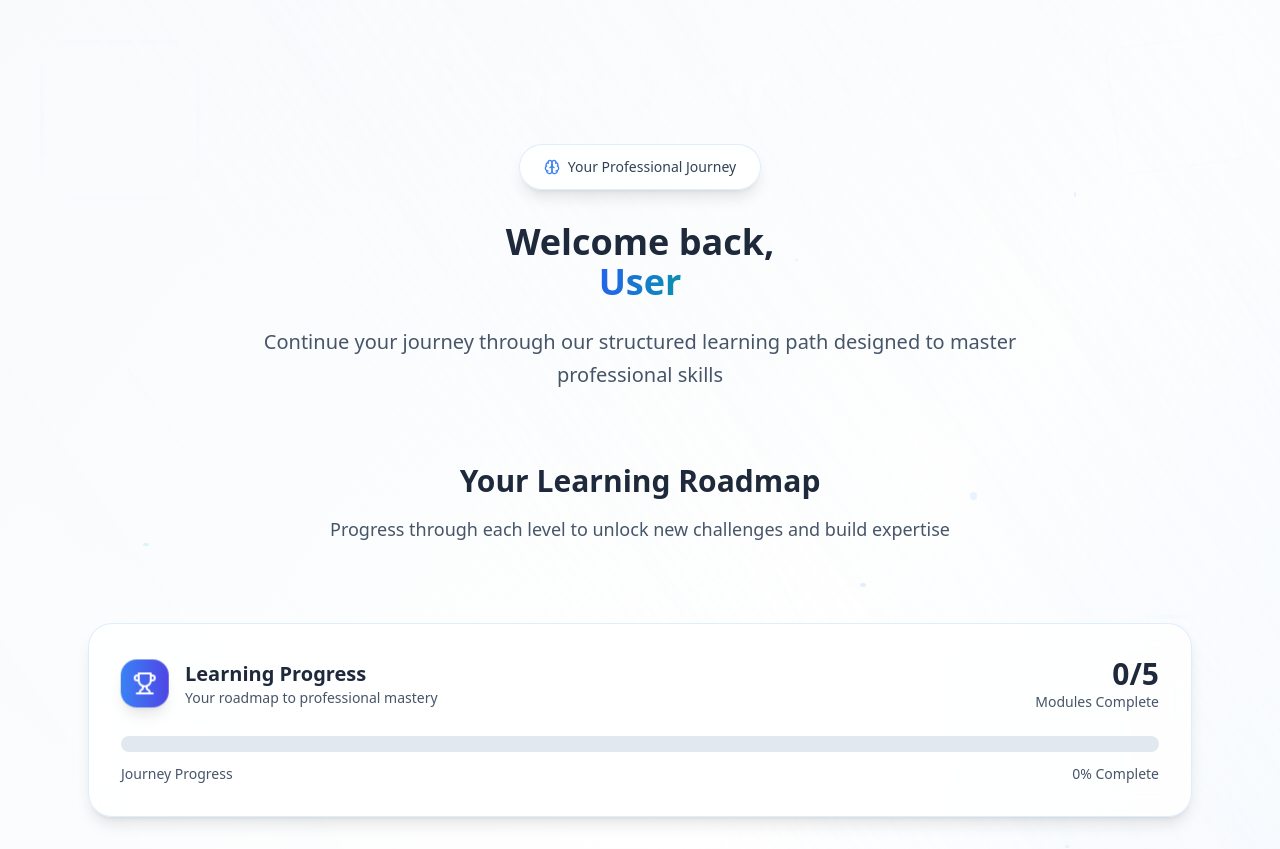
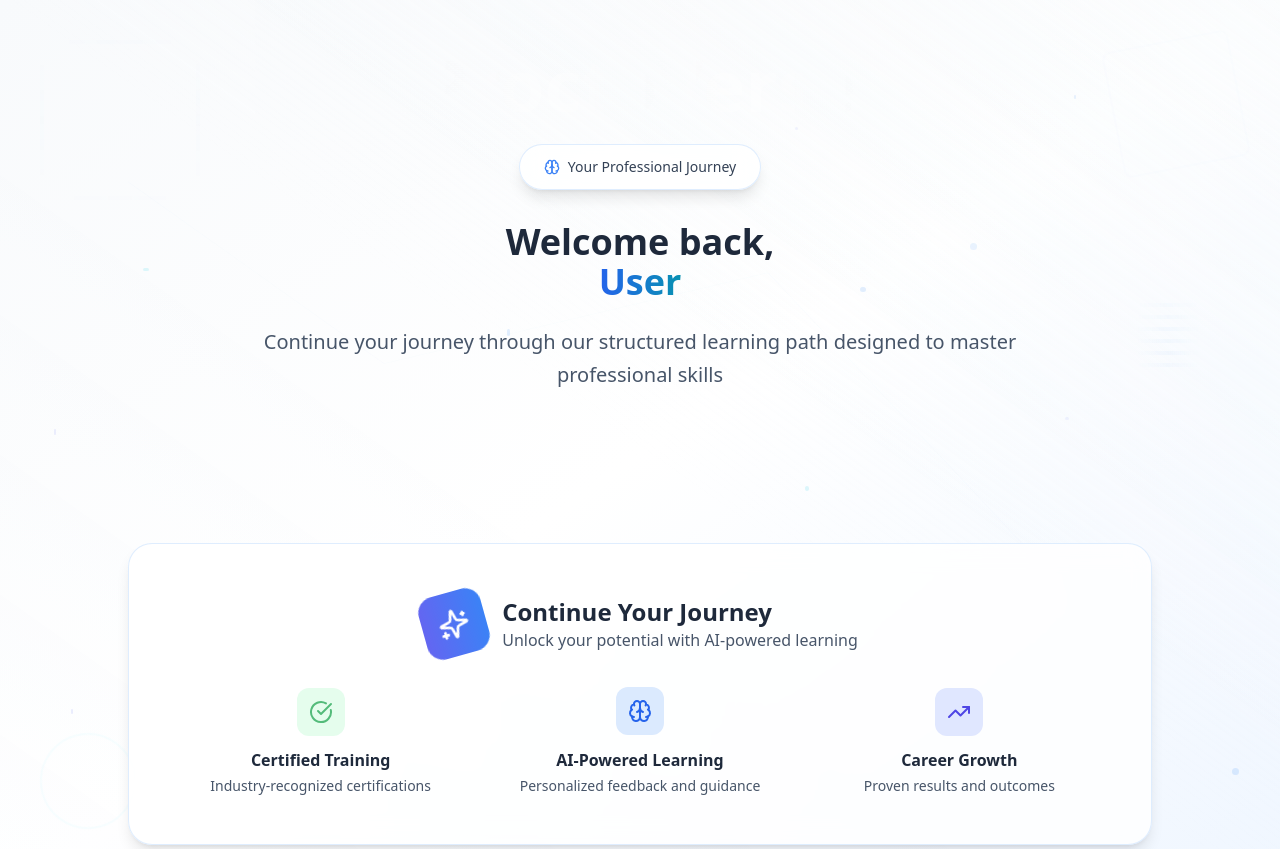
Before and after one commit to saniyaSqano/b2cinterviewSchedulerMobileResponsive, a React (Vite) app: page /levels in a window 1280 px wide. Shown: the top 849 px of the page. Built offline with nearby package versions, Linux system fonts and the light colour scheme.

Commit message:
Remove levels module
Removes the entire levels module, including the roadmap and achievement overview.

```diff
--- a/src/components/LevelsContent.tsx
+++ b/src/components/LevelsContent.tsx
@@ -1,3 +1,4 @@
+
 import React, { useState } from 'react';
 import { Trophy, Star, Award, Brain, Users, Sparkles, CheckCircle, Clock, TrendingUp } from 'lucide-react';
 import AssessmentFlow from './AssessmentFlow';
@@ -5,7 +6,6 @@ import ChatFlow from './ChatFlow';
 import Level3Flow from './Level3Flow';
 import Level4Flow from './Level4Flow';
 import GamethonFlow from './GamethonFlow';
-import InteractiveRoadmap from './InteractiveRoadmap';
 import ParticleBackground from './ParticleBackground';
 import { useUser } from '../contexts/UserContext';
 
@@ -207,23 +207,6 @@ const LevelsContent = () => {
           </p>
         </div>
 
-        {/* Roadmap Section */}
-        <div className="max-w-7xl mx-auto px-6">
-          <div className="text-center mb-12">
-            <h3 className="text-3xl font-bold text-slate-800 mb-4">Your Learning Roadmap</h3>
-            <p className="text-lg text-slate-600 max-w-2xl mx-auto">
-              Progress through each level to unlock new challenges and build expertise
-            </p>
-          </div>
-
-          <InteractiveRoadmap
-            currentLevel={currentLevel}
-            completedLevels={completedLevels}
-            onStepClick={handleCardClick}
-            levelCredits={levelCredits}
-          />
-        </div>
-
         {/* Achievement Section */}
         {completedLevels.length > 0 && (
           <div className="max-w-5xl mx-auto px-6 mt-16">
```
